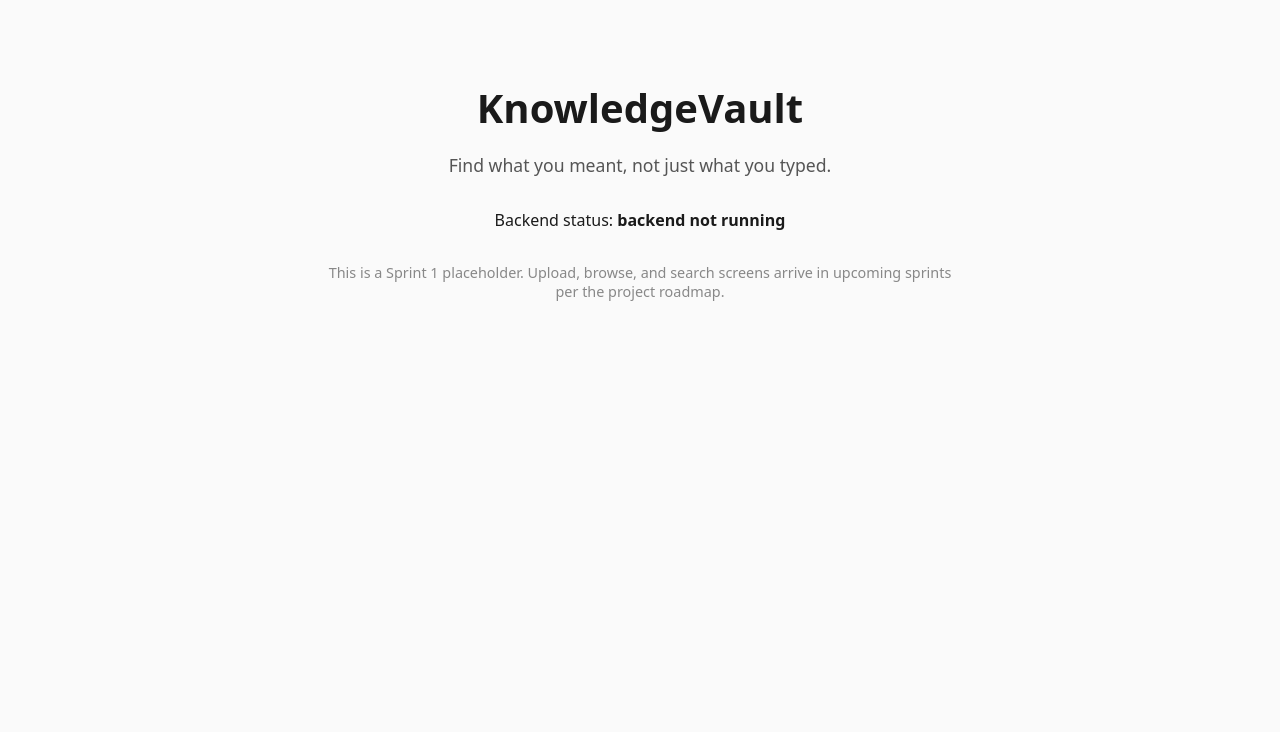
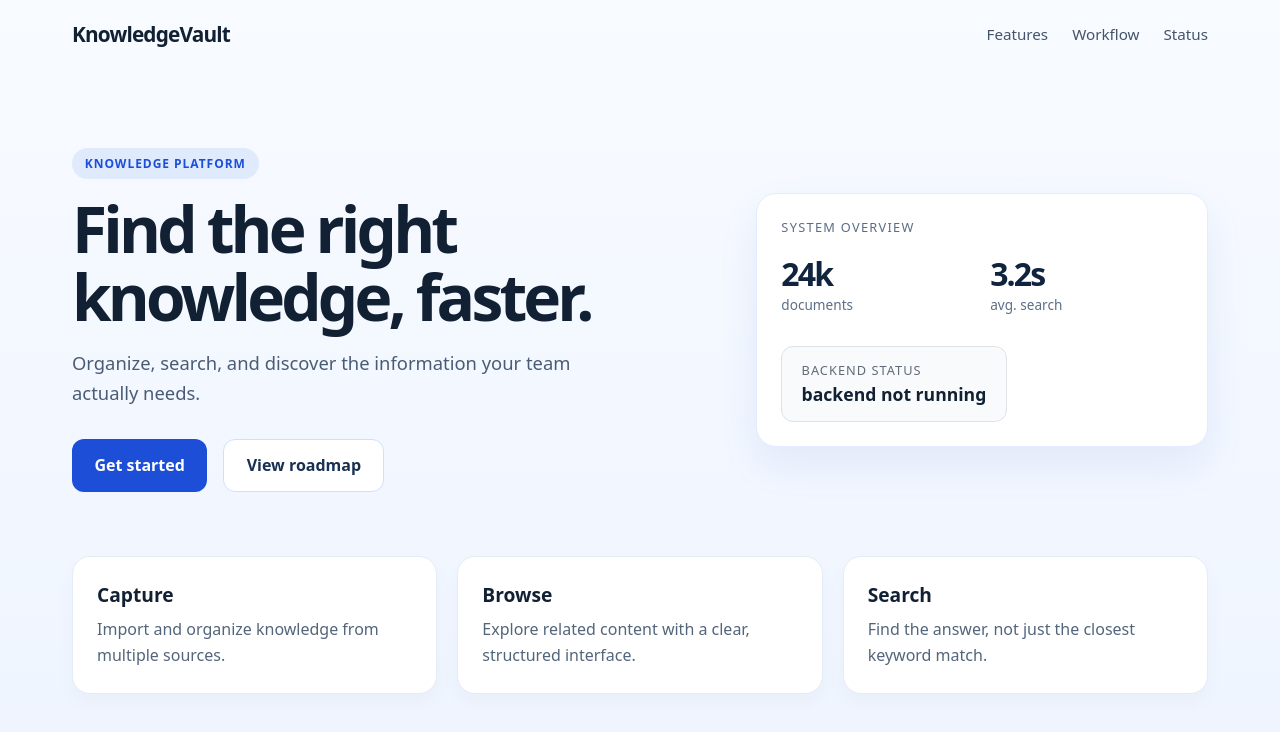
Before and after one commit to falcon883/knowledgevault, a React (Vite) app in the folder frontend/: page / in a window 1280 px wide. Shown: the top 732 px of the page. Built offline with nearby package versions, Linux system fonts and the light colour scheme; no server answers.

Commit message:
KV-8 Setup React Project Scaffold

```diff
--- /dev/null
+++ b/frontend/components/StatusCard.jsx
@@ -0,0 +1,21 @@
+function StatusCard({ label, status }) {
+  return (
+    <div
+      style={{
+        display: 'inline-block',
+        padding: '0.9rem 1.2rem',
+        border: '1px solid #dfe3e8',
+        borderRadius: '12px',
+        background: '#f8fafc',
+        marginTop: '1rem',
+      }}
+    >
+      <div style={{ fontSize: '0.8rem', color: '#5f6b7a', textTransform: 'uppercase', letterSpacing: '0.08em' }}>
+        {label}
+      </div>
+      <div style={{ fontSize: '1.1rem', fontWeight: 700, marginTop: '0.2rem' }}>{status}</div>
+    </div>
+  );
+}
+
+export default StatusCard;
--- a/frontend/package.json
+++ b/frontend/package.json
@@ -4,9 +4,9 @@
   "version": "0.1.0",
   "type": "module",
   "scripts": {
-    "dev": "vite",
+    "dev": "vite --host 0.0.0.0",
     "build": "vite build",
-    "preview": "vite preview"
+    "preview": "vite preview --host 0.0.0.0"
   },
   "dependencies": {
     "react": "^18.3.1",
--- a/frontend/src/App.jsx
+++ b/frontend/src/App.jsx
@@ -1,13 +1,6 @@
 import { useEffect, useState } from 'react';
+import StatusCard from '../components/StatusCard';
 
-/**
- * KnowledgeVault - Sprint 1 placeholder landing page.
- *
- * Demonstrates the chosen frontend framework and build tooling only,
- * per Section 5.2 of the Vision/Roadmap/Release Plan. Real capture,
- * browse, and search screens are built starting in Sprint 1
- * (see Roadmap Theme 1 and 2).
- */
 function App() {
   const [apiStatus, setApiStatus] = useState('checking...');
 
@@ -19,46 +12,210 @@ function App() {
   }, []);
 
   return (
-    <main style={styles.page}>
-      <h1 style={styles.title}>KnowledgeVault</h1>
-      <p style={styles.subtitle}>
-        Find what you meant, not just what you typed.
-      </p>
-      <p style={styles.status}>
-        Backend status: <strong>{apiStatus}</strong>
-      </p>
-      <p style={styles.note}>
-        This is a Sprint 1 placeholder. Upload, browse, and search screens
-        arrive in upcoming sprints per the project roadmap.
-      </p>
-    </main>
+    <div style={styles.appShell}>
+      <header style={styles.topbar}>
+        <div style={styles.brand}>KnowledgeVault</div>
+        <nav style={styles.nav}>
+          <a href="#features" style={styles.navLink}>Features</a>
+          <a href="#workflow" style={styles.navLink}>Workflow</a>
+          <a href="#status" style={styles.navLink}>Status</a>
+        </nav>
+      </header>
+
+      <main style={styles.page}>
+        <section style={styles.hero}>
+          <div style={styles.heroText}>
+            <span style={styles.eyebrow}>Knowledge platform</span>
+            <h1 style={styles.title}>Find the right knowledge, faster.</h1>
+            <p style={styles.subtitle}>
+              Organize, search, and discover the information your team actually needs.
+            </p>
+            <div style={styles.actions}>
+              <button style={styles.primaryButton}>Get started</button>
+              <button style={styles.secondaryButton}>View roadmap</button>
+            </div>
+          </div>
+
+          <div style={styles.heroCard}>
+            <div style={styles.cardLabel}>System overview</div>
+            <div style={styles.metricRow}>
+              <div>
+                <div style={styles.metricValue}>24k</div>
+                <div style={styles.metricLabel}>documents</div>
+              </div>
+              <div>
+                <div style={styles.metricValue}>3.2s</div>
+                <div style={styles.metricLabel}>avg. search</div>
+              </div>
+            </div>
+            <StatusCard label="Backend status" status={apiStatus} />
+          </div>
+        </section>
+
+        <section id="features" style={styles.features}>
+          <div style={styles.featureBox}>
+            <h3 style={styles.featureTitle}>Capture</h3>
+            <p style={styles.featureText}>Import and organize knowledge from multiple sources.</p>
+          </div>
+          <div style={styles.featureBox}>
+            <h3 style={styles.featureTitle}>Browse</h3>
+            <p style={styles.featureText}>Explore related content with a clear, structured interface.</p>
+          </div>
+          <div style={styles.featureBox}>
+            <h3 style={styles.featureTitle}>Search</h3>
+            <p style={styles.featureText}>Find the answer, not just the closest keyword match.</p>
+          </div>
+        </section>
+      </main>
+    </div>
   );
 }
 
 const styles = {
+  appShell: {
+    minHeight: '100vh',
+    background: 'linear-gradient(180deg, #f8fbff 0%, #eef4ff 100%)',
+    color: '#122033',
+    fontFamily: 'system-ui, sans-serif',
+  },
+  topbar: {
+    maxWidth: '1200px',
+    margin: '0 auto',
+    padding: '1.25rem 2rem',
+    display: 'flex',
+    justifyContent: 'space-between',
+    alignItems: 'center',
+  },
+  brand: {
+    fontSize: '1.3rem',
+    fontWeight: 700,
+    letterSpacing: '-0.04em',
+  },
+  nav: {
+    display: 'flex',
+    gap: '1.5rem',
+  },
+  navLink: {
+    textDecoration: 'none',
+    color: '#44546a',
+    fontSize: '0.95rem',
+  },
   page: {
-    fontFamily: 'system-ui, sans-serif',
-    maxWidth: '640px',
-    margin: '80px auto',
-    textAlign: 'center',
-    color: '#1a1a1a',
+    maxWidth: '1200px',
+    margin: '0 auto',
+    padding: '2rem 2rem 4rem',
+  },
+  hero: {
+    display: 'grid',
+    gridTemplateColumns: '1.3fr 0.9fr',
+    gap: '2rem',
+    alignItems: 'center',
+    padding: '3rem 0 2rem',
+  },
+  heroText: {
+    maxWidth: '620px',
+  },
+  eyebrow: {
+    display: 'inline-block',
+    background: '#dfeafc',
+    color: '#1d4ed8',
+    padding: '0.45rem 0.8rem',
+    borderRadius: '999px',
+    fontSize: '0.75rem',
+    fontWeight: 700,
+    letterSpacing: '0.08em',
+    textTransform: 'uppercase',
+    marginBottom: '1rem',
   },
   title: {
-    fontSize: '2.5rem',
-    marginBottom: '0.25rem',
+    fontSize: 'clamp(2.5rem, 5vw, 4.5rem)',
+    lineHeight: 1.05,
+    margin: '0 0 1rem',
+    letterSpacing: '-0.06em',
   },
   subtitle: {
-    fontSize: '1.1rem',
-    color: '#555',
+    fontSize: '1.15rem',
+    color: '#4a5c75',
+    lineHeight: 1.6,
     marginBottom: '2rem',
+    maxWidth: '560px',
   },
-  status: {
+  actions: {
+    display: 'flex',
+    gap: '1rem',
+    flexWrap: 'wrap',
+  },
+  primaryButton: {
+    border: 'none',
+    borderRadius: '12px',
+    background: '#1d4ed8',
+    color: '#fff',
+    padding: '0.9rem 1.4rem',
     fontSize: '1rem',
+    fontWeight: 600,
+    cursor: 'pointer',
   },
-  note: {
+  secondaryButton: {
+    border: '1px solid #cfe0ff',
+    borderRadius: '12px',
+    background: '#ffffff',
+    color: '#183153',
+    padding: '0.9rem 1.4rem',
+    fontSize: '1rem',
+    fontWeight: 600,
+    cursor: 'pointer',
+  },
+  heroCard: {
+    background: '#ffffff',
+    border: '1px solid #e3ecff',
+    borderRadius: '20px',
+    boxShadow: '0 18px 40px rgba(30, 64, 175, 0.08)',
+    padding: '1.5rem',
+  },
+  cardLabel: {
+    color: '#5b6d84',
+    fontSize: '0.8rem',
+    textTransform: 'uppercase',
+    letterSpacing: '0.1em',
+    marginBottom: '1rem',
+  },
+  metricRow: {
+    display: 'grid',
+    gridTemplateColumns: '1fr 1fr',
+    gap: '1rem',
+    marginBottom: '1rem',
+  },
+  metricValue: {
+    fontSize: '2rem',
+    fontWeight: 800,
+    letterSpacing: '-0.06em',
+    color: '#10233f',
+  },
+  metricLabel: {
+    color: '#5c6f87',
+    fontSize: '0.85rem',
+  },
+  features: {
+    display: 'grid',
+    gridTemplateColumns: 'repeat(3, minmax(0, 1fr))',
+    gap: '1.25rem',
     marginTop: '2rem',
-    fontSize: '0.9rem',
-    color: '#888',
+  },
+  featureBox: {
+    background: '#fff',
+    border: '1px solid #e5ecf7',
+    borderRadius: '18px',
+    padding: '1.5rem',
+    boxShadow: '0 8px 20px rgba(15, 23, 42, 0.03)',
+  },
+  featureTitle: {
+    margin: '0 0 0.6rem',
+    fontSize: '1.2rem',
+  },
+  featureText: {
+    margin: 0,
+    color: '#53657b',
+    lineHeight: 1.6,
   },
 };
 
--- a/frontend/src/index.css
+++ b/frontend/src/index.css
@@ -2,7 +2,26 @@
   box-sizing: border-box;
 }
 
+html {
+  scroll-behavior: smooth;
+}
+
 body {
   margin: 0;
-  background-color: #fafafa;
+  min-width: 320px;
+  background: #f8fbff;
+  color: #122033;
 }
+
+a,
+button {
+  transition: all 0.2s ease;
+}
+
+button {
+  font: inherit;
+}
+
+#root {
+  min-height: 100vh;
+}
```
Also changed, not shown: 1 other file (tests, documents, lock files or other folders).
